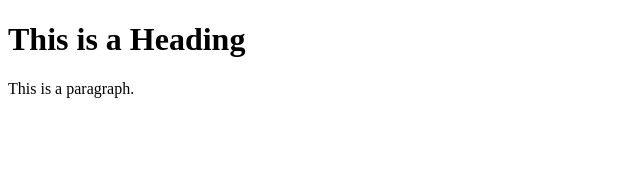
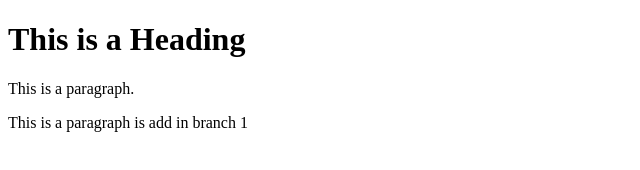
Before and after one commit to shahrozcrm/My-First-Repositry, a plain HTML site: page index.html in a window 1280 px wide. Shown: the whole page, without its empty margins (0-640 px from the left). Drawn offline with Linux system fonts and the light colour scheme.

Commit message:
Index.html modified in branch-1

```diff
--- a/index.html
+++ b/index.html
@@ -7,6 +7,6 @@
 
 <h1>This is a Heading</h1>
 <p>This is a paragraph.</p>
-
+<p>This is a paragraph is add in branch 1</p>
 </body>
 </html>
```
